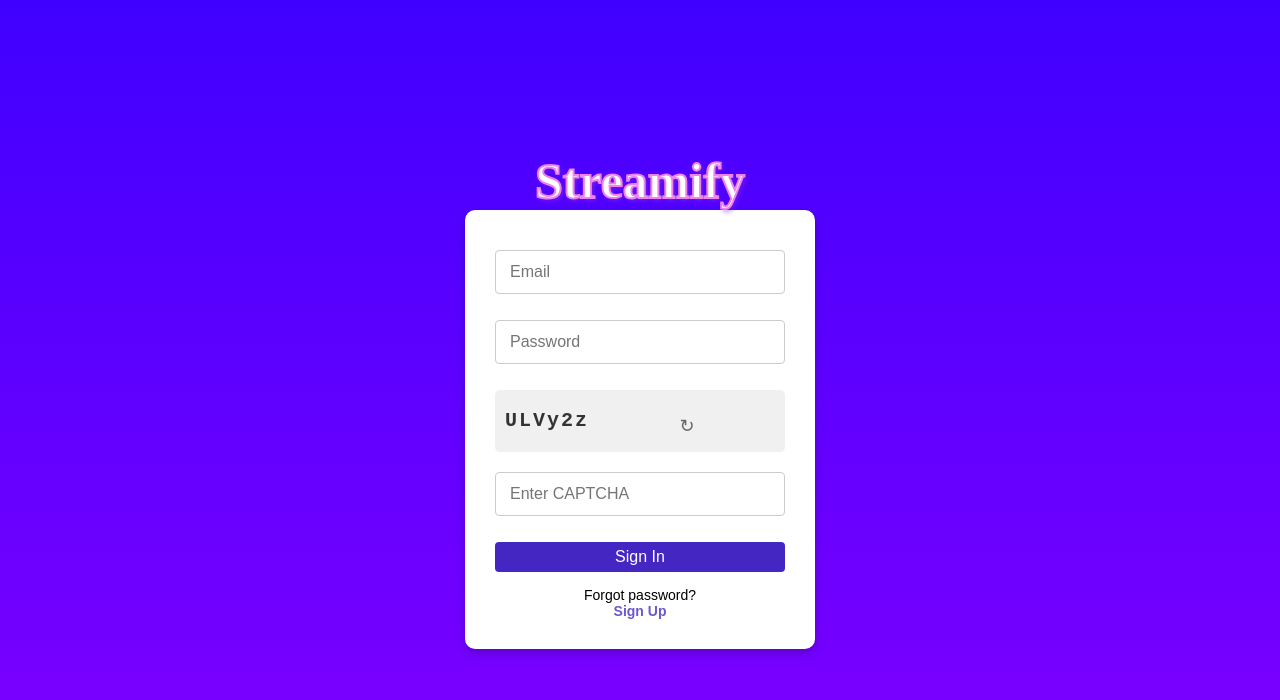
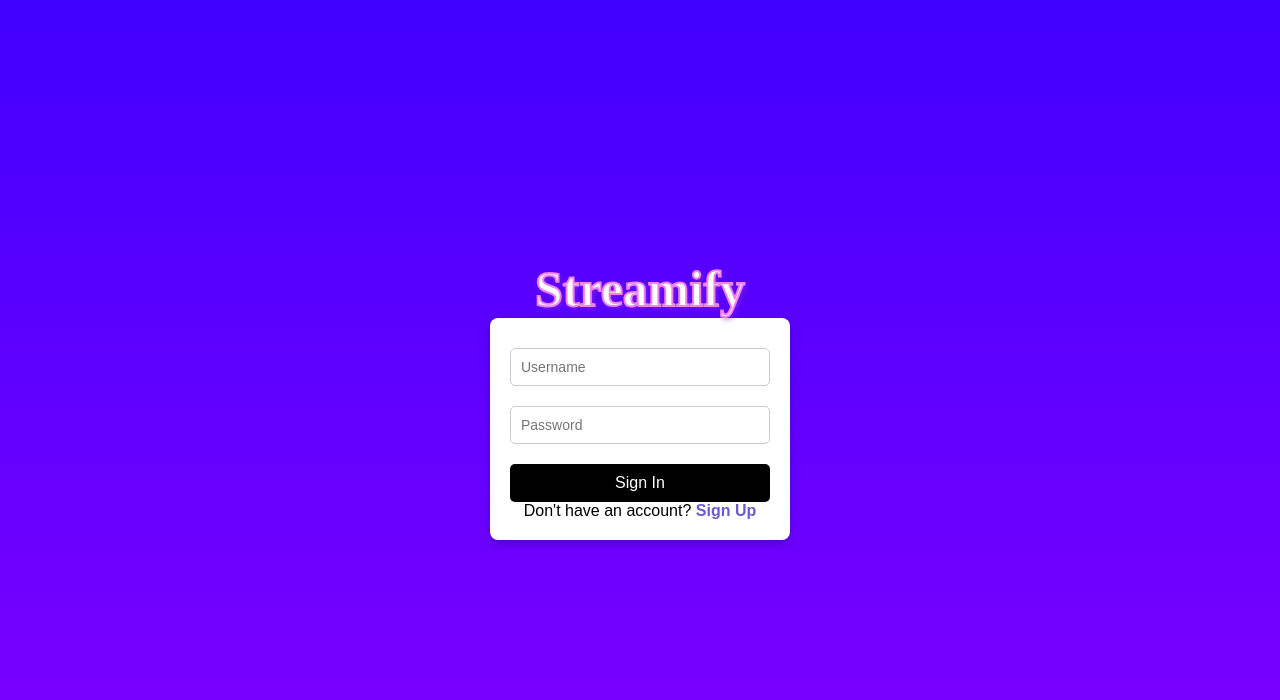
Before and after one commit to MSGanesh23/Streamify-Frontend, a React (Vite) app: page /signin in a window 1280 px wide. Shown: the top 700 px of the page. Built offline with nearby package versions, Linux system fonts and the light colour scheme; a web font is replaced by a local one.

Commit message:
Update Signin.jsx

```diff
--- a/src/components/Signin.jsx
+++ b/src/components/Signin.jsx
@@ -1,84 +1,63 @@
-import React, { useState, useEffect } from "react";
+import React, { useState } from "react";
 import { useNavigate } from "react-router-dom";
 import './../assets/css/Signin.css';
 
 const Signin = () => {
     const navigate = useNavigate();
+    const [username, setUsername] = useState("");
+    const [password, setPassword] = useState("");
+    const [error, setError] = useState("");
 
-  const [email, setEmail] = useState("");
-  const [password, setPassword] = useState("");
-  const [captcha, setCaptcha] = useState("");
-  const [enteredCaptcha, setEnteredCaptcha] = useState("");
-
-  useEffect(() => {
-    generateCaptcha();
-  }, []);
-
-  const generateCaptcha = () => {
-    const chars = 'ABCDEFGHIJKLMNOPQRSTUVWXYZabcdefghijklmnopqrstuvwxyz0123456789';
-    let captchaText = '';
-    for (let i = 0; i < 6; i++) {
-      captchaText += chars.charAt(Math.floor(Math.random() * chars.length));
-    }
-    setCaptcha(captchaText);
-  };
-
-  const handleLogin = async (e) => {
-    e.preventDefault();
-
-    if (enteredCaptcha !== captcha) {
-      alert("CAPTCHA mismatch. Please try again.");
-      generateCaptcha(); // refresh captcha
+    const handleLogin = async () => {
+        if (!username || !password) {
+            setError("Please enter both username and password.");
             return;
         }
 
         try {
-      const res = await fetch("http://backend:8080/api/login", {
+            const response = await fetch("http://localhost:8086/api/login", {
                 method: "POST",
-        headers: {
-          "Content-Type": "application/json",
-        },
-        body: JSON.stringify({ email, password }),
+                headers: { "Content-Type": "application/json" },
+                body: JSON.stringify({ username, password }),
             });
 
-      if (!res.ok) throw new Error("Login failed");
-
-      const data = await res.json();
-
-      sessionStorage.setItem('token', data.token);
-      sessionStorage.setItem('email', data.email);
-      sessionStorage.setItem('role', data.role);
-
-      if (data.role === 1) navigate("/AdminDashboard");
-      else navigate("/UserDashboard");
-
-    } catch (error) {
-      alert("Invalid credentials or error logging in.");
-      console.error(error);
+            const data = await response.text();
+            if (data.startsWith("200")) {
+                const token = data.split("::")[1];
+                localStorage.setItem("jwtToken", token);
+                navigate("/dashboard"); // replace with your main page
+            } else {
+                setError(data);
+            }
+        } catch (err) {
+            setError("Login failed. Please try again.");
         }
     };
 
     return (
-    <div className="container">
+        <div className="signin-container">
             <h1 className="title">Streamify</h1>
-      <div className="form-box">
-        <form onSubmit={handleLogin}>
-          <input type="email" placeholder="Email" required value={email} onChange={(e) => setEmail(e.target.value)} />
-          <input type="password" placeholder="Password" required value={password} onChange={(e) => setPassword(e.target.value)} />
-
-          <div className="captcha-box">
-            <span className="captcha-text">{captcha}</span>
-            <button type="button" className="refresh-button" onClick={generateCaptcha}>↻</button>
-          </div>
-          <input type="text" placeholder="Enter CAPTCHA" required value={enteredCaptcha} onChange={(e) => setEnteredCaptcha(e.target.value)} />
-
-          <button type="submit">Sign In</button>
-        </form>
-
-        <div className="links">
-          <a href="#">Forgot password?</a><br />
-          <span className="link" onClick={() => navigate("/Signup")}>Sign Up</span>
-        </div>
+            <div className="signin-box">
+                <input
+                    type="text"
+                    placeholder="Username"
+                    value={username}
+                    onChange={(e) => setUsername(e.target.value)}
+                />
+                <input
+                    type="password"
+                    placeholder="Password"
+                    value={password}
+                    onChange={(e) => setPassword(e.target.value)}
+                />
+                <button className="signin-button" onClick={handleLogin}>
+                    Sign In
+                </button>
+                {error && <p style={{ color: "red" }}>{error}</p>}
+                <p>
+                    Don't have an account?{" "}
+                    <span className="link" onClick={() => navigate("/signup")}>Sign Up</span>
+                </p>
             </div>
         </div>
     );
```
Lines whose indentation alone changed are shown as unchanged.
